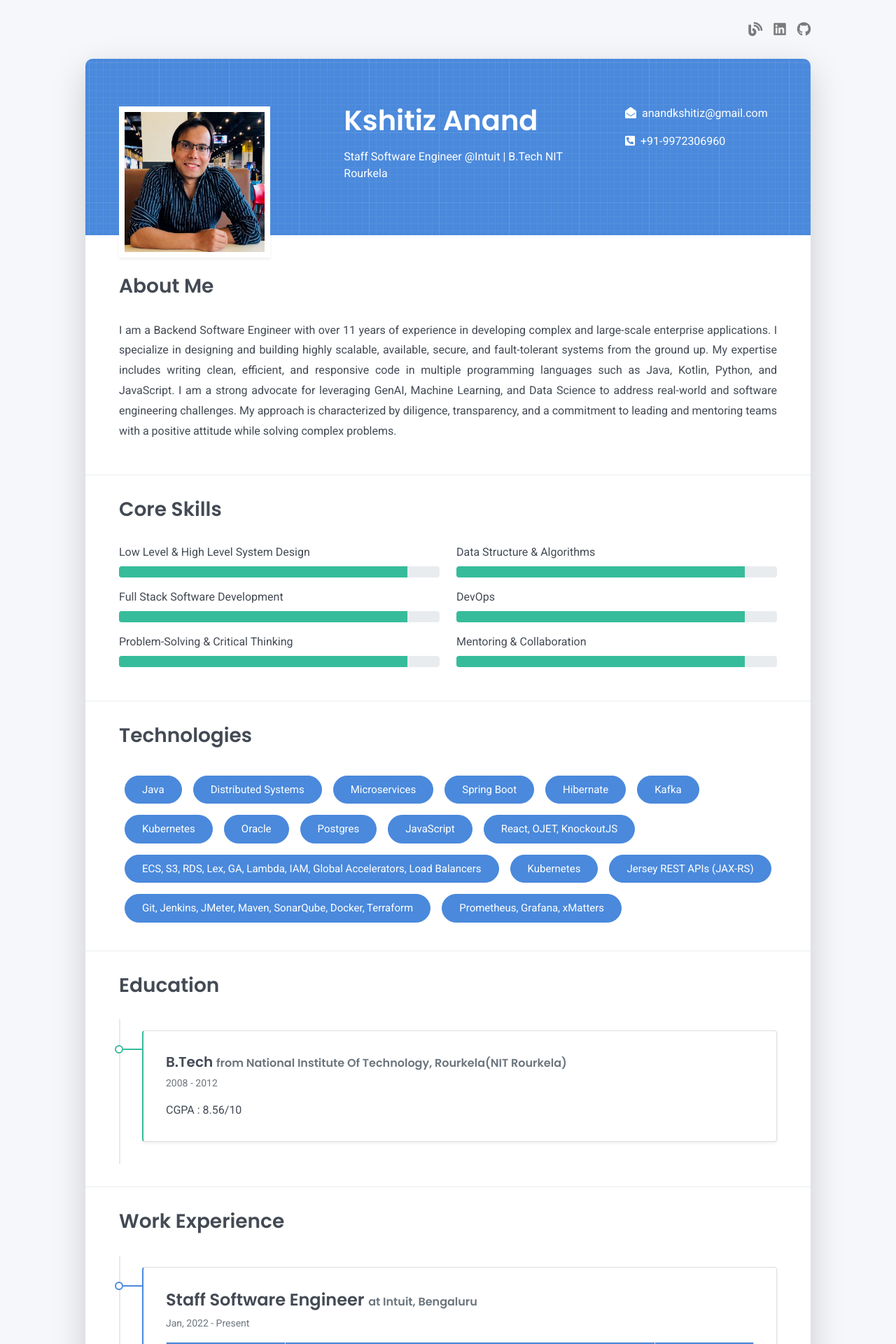
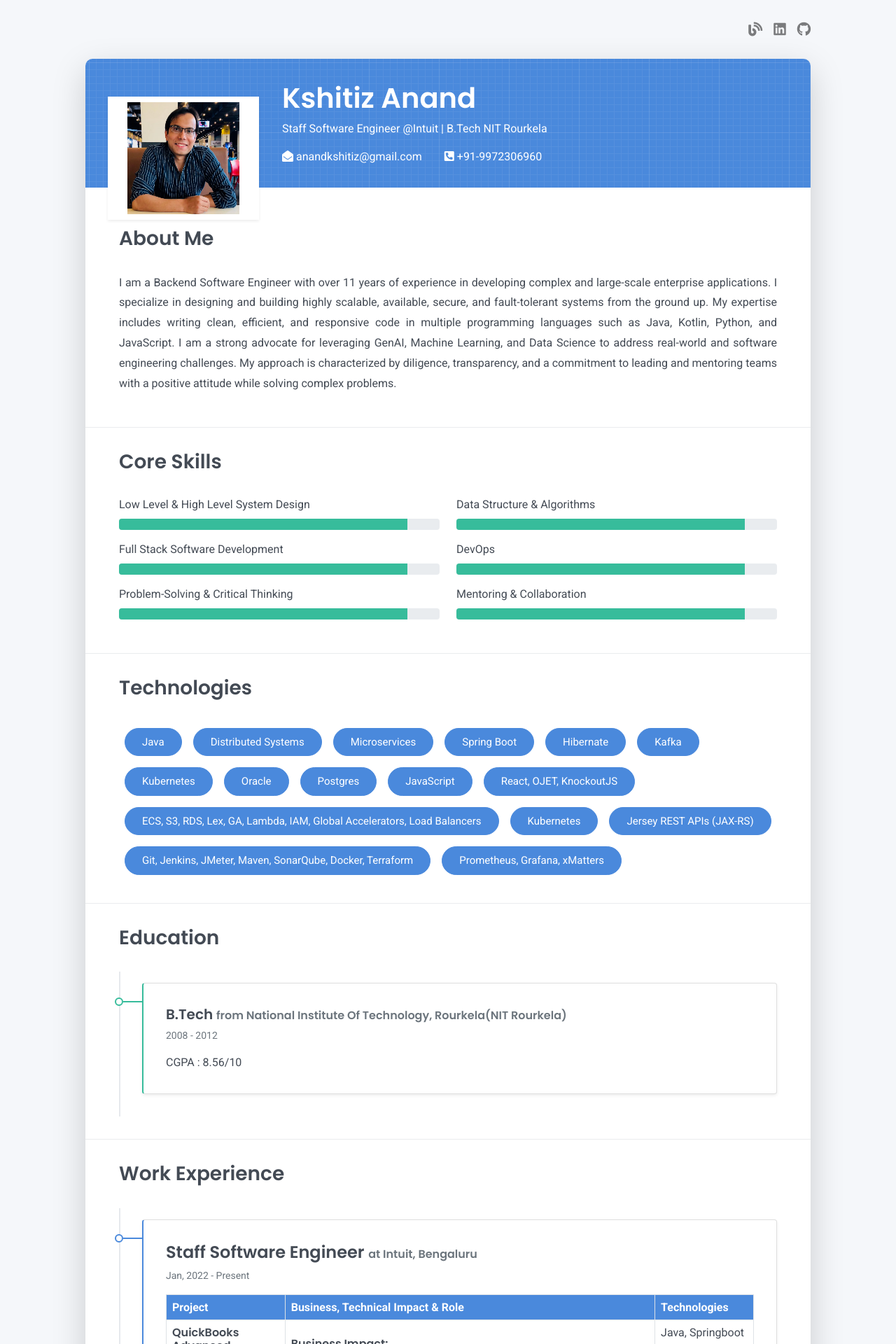
Before and after one commit to anandkshitiz/anandkshitiz.github.io, a Jekyll site: the page built from tabs/about.md, in a window 1280 px wide. Shown: the top 1920 px of the page at 70% size. Built offline with Jekyll 4.4.1, drawn with Linux system fonts in a browser that asks for light colours.

Commit message:
main page resume

```diff
--- a/_layouts/resume.html
+++ b/_layouts/resume.html
@@ -78,19 +78,19 @@
   <div class="page-content">
     <div class="container">
       <div class="cover shadow-lg bg-white">
-        <div class="cover-bg p-3 p-lg-4 text-white">
-          <div class="row">
-            <div class="col-lg-4 col-md-12">
-              <div class="avatar hover-effect bg-white shadow-sm p-1"><img src="images/avatar.jpg" width="200"
-                  height="200" /></div>
+        <div class="cover-bg p-2 p-lg-3 text-white">
+          <div class="row align-items-center">
+            <div class="col-lg-3 col-md-12">
+              <div class="avatar hover-effect bg-white shadow-sm p-1"><img src="images/avatar.jpg" width="160"
+                  height="160" /></div>
             </div>
-            <div class="col-lg-5 col-md-12 text-center text-md-start">
-              <h2 class="h1 mt-2" data-aos="fade-left" data-aos-delay="0">Kshitiz Anand</h2>
-              <p data-aos="fade-left" data-aos-delay="100">Staff Software Engineer @Intuit | B.Tech NIT Rourkela</p>
-            </div>
-            <div class="col-lg-3 col-md-12 text-md-start" style="padding-top: 2vh;">
-              <p><i class="fas fa-envelope-open"></i> &nbsp;{{ site.social.email }}</p>
-              <p><i class="fas fas fa-phone-square-alt"></i>&nbsp; +91-9972306960</p>
+            <div class="col-lg-6 col-md-12">
+              <h2 class="h1 mb-1" data-aos="fade-left" data-aos-delay="0">Kshitiz Anand</h2>
+              <p class="mb-1" data-aos="fade-left" data-aos-delay="100">Staff Software Engineer @Intuit | B.Tech NIT Rourkela</p>
+              <div class="d-flex mt-2">
+                <div class="me-3"><i class="fas fa-envelope-open"></i> {{ site.social.email }}</div>
+                <div><i class="fas fa-phone-square-alt"></i> +91-9972306960</div>
+              </div>
             </div>
           </div>
         </div>
```
